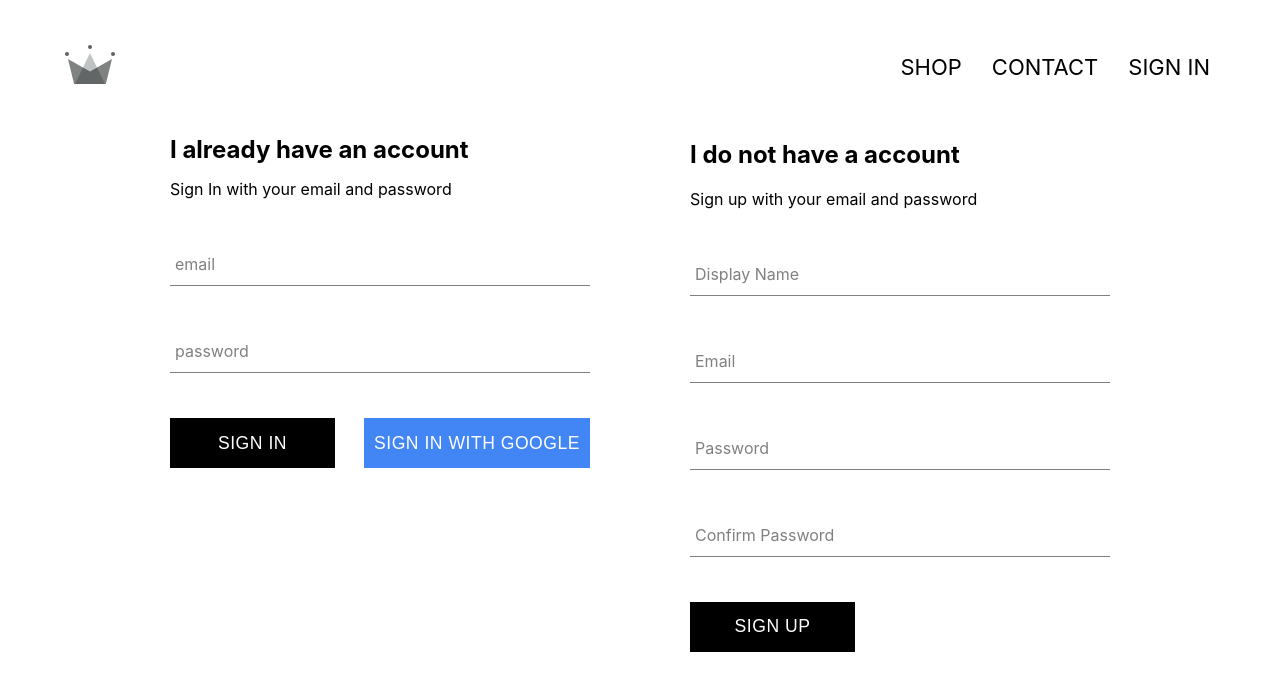
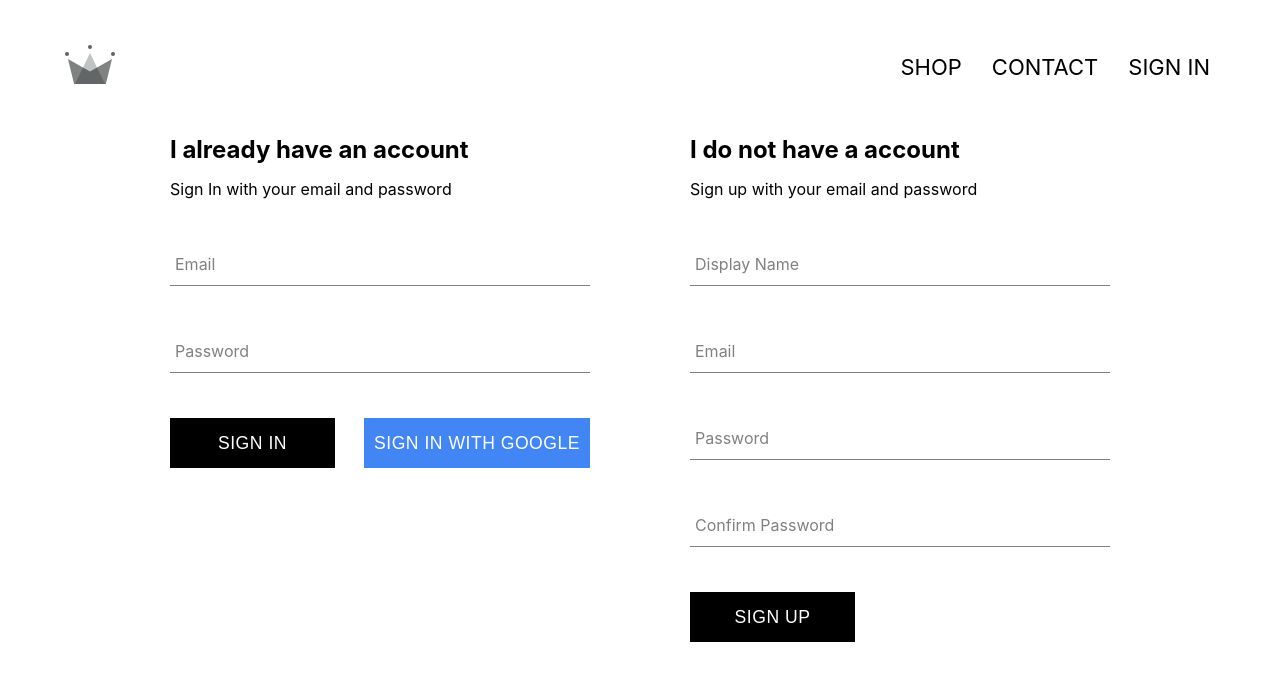
Before and after one commit to bhardwajdisha/Crwn-Clothing, a React (Create React App) app: page /signIn in a window 1280 px wide. Shown: the top 690 px of the page. Built offline with nearby package versions, Linux system fonts and the light colour scheme; no server answers.

Commit message:
finished sign in handlesubmit method

```diff
--- a/src/App.js
+++ b/src/App.js
@@ -32,8 +32,6 @@ class App extends React.Component {
                 id: snapshot.id,
                 ...snapshot.data()
               }
-            },()=>{
-              console.log(this.state);
             })
         })
       }
--- a/src/components/sign-in/SignIn.jsx
+++ b/src/components/sign-in/SignIn.jsx
@@ -2,7 +2,7 @@ import React from 'react'
 
 import FormInput from '../Form-Input/Form-input'
 import CustomButton from '../buttons/button'
-import {signInWithGoogle} from '../../firebase/firebase.utlils'
+import {auth, signInWithGoogle} from '../../firebase/firebase.utlils'
 
 import './SignIn.scss'
 
@@ -16,10 +16,15 @@ class SignIn extends React.Component{
         }
     }
 
-    handleSubmit=(e)=>{
+    handleSubmit=async(e)=>{
         e.preventDefault();
-
-        this.setState({email:"" ,password:""})
+        try{
+            const {email,password}=this.state;
+            await auth.signInWithEmailAndPassword(email,password);
+            this.setState({email:"" ,password:""})
+        }catch(e){
+            console.log(e.message);
+        }
     }
 
     handleChange=(e)=>{
@@ -38,7 +43,7 @@ class SignIn extends React.Component{
                         type="email"
                         name="email"
                         value={this.state.email}
-                        label="email"
+                        label="Email"
                         handlechange={this.handleChange}
                         required />
 
@@ -46,13 +51,13 @@ class SignIn extends React.Component{
                         type="password"
                         name="password"
                         value={this.state.password}
-                        label="password"
+                        label="Password"
                         handlechange={this.handleChange}
                         required />
 
                     <div className="buttons">
                         <CustomButton type="submit" >SIGN IN</CustomButton>
-                        <CustomButton onClick={signInWithGoogle} isGoogle >SIGN IN WITH GOOGLE</CustomButton>
+                        <CustomButton type="button" onClick={signInWithGoogle} isGoogle >SIGN IN WITH GOOGLE</CustomButton>
                     </div>
                 </form>
 
--- a/src/components/sign-up/sign-up.jsx
+++ b/src/components/sign-up/sign-up.jsx
@@ -31,12 +31,12 @@ class SignUp extends React.Component {
             const {user} = await auth.createUserWithEmailAndPassword(email,password)
             await createUserProfileDocument(user,{displayName});
 
-            this.setState={
+            this.setState({
                 email:"",
                 password:"",
                 displayName:"",
                 confirmPassword:""
-            }
+            })
 
         }catch(e){
             console.log("Error creating user", e.message);
--- a/src/components/sign-up/sign-up.scss
+++ b/src/components/sign-up/sign-up.scss
@@ -2,4 +2,8 @@
     width:420px;
     display:flex;
     flex-direction: column;
+
+    .title{
+        margin:15px 0px;
+      }
 }
```
